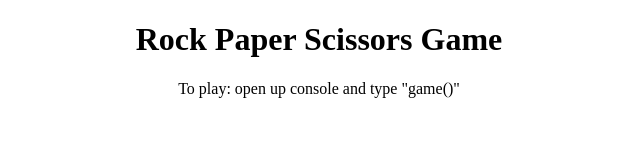
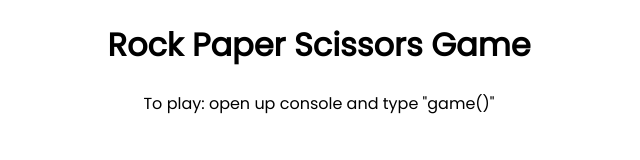
Before and after one commit to junol-dev/rock-paper-scissors, a plain HTML site: page index.html in a window 1280 px wide. Shown: the whole page, without its empty margins (321-961 px from the left). Drawn offline with Linux system fonts and the light colour scheme.

Commit message:
add poppins font

```diff
--- a/index.html
+++ b/index.html
@@ -5,8 +5,10 @@
     <meta http-equiv="X-UA-Compatible" content="IE=edge" />
     <meta name="viewport" content="width=device-width, initial-scale=1.0" />
     <style>
+      @import url("https://fonts.googleapis.com/css2?family=Poppins&display=swap");
       body {
         text-align: center;
+        font-family: "Poppins", sans-serif;
       }
     </style>
     <title>Project: Rock Paper Scissors</title>
```
